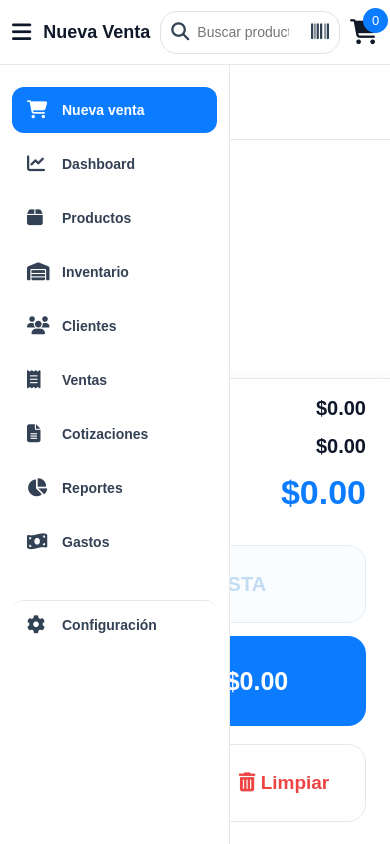
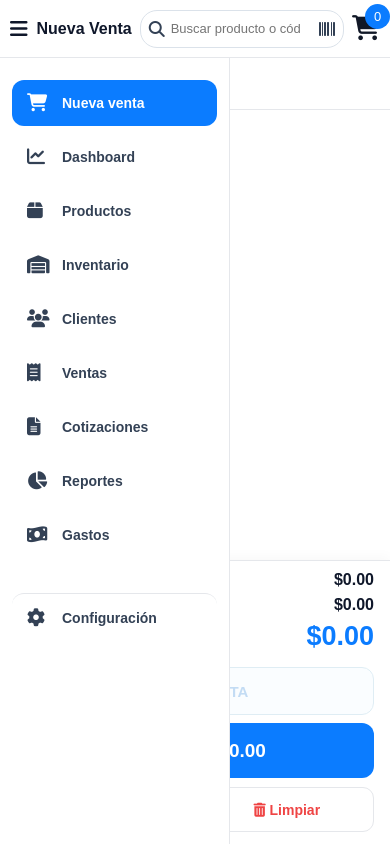
Before and after one commit to kleinel1995-hash/puntoventa3, a plain HTML site: page nueva_venta.html in a window 390 px wide. Both pictures are taken after a click on the icon 21 px from the left and 32 px from the top of the page. Drawn offline with Linux system fonts and the light colour scheme.

Commit message:
Actualizar nueva_venta.html

```diff
--- a/nueva_venta.html
+++ b/nueva_venta.html
@@ -34,6 +34,26 @@ body{background:var(--fondo);color:var(--texto);overflow:hidden}
 }
 @media(max-width:380px){body.modo-productos .product{min-height:300px;padding:12px}body.modo-productos .product-img-box{height:110px}body.modo-productos .product h3{font-size:14px}body.modo-productos .product b{font-size:21px}body.modo-productos .stock{font-size:13px}.summary{padding:12px 16px 16px}.row{font-size:17px}.total{font-size:29px}.btn-mayorista{height:60px;font-size:17px}.pay{height:65px;font-size:20px}.actions button{height:58px;font-size:15px}}
 @media(min-width:1101px){#fondoMenu{display:none!important}}
+
+/* ===== AJUSTE COMPACTO: MENOS ALTURA EN MÓVIL ===== */
+@media(max-width:700px){
+.header{height:58px;padding:0 10px;gap:8px}.header h1{font-size:16px}.header-left{gap:9px}.header-left i{font-size:20px}
+.search-box{height:38px;padding:0 8px;gap:6px}.search-box input{font-size:13px}.search-box i{font-size:16px}
+.sale-detail{top:58px}.sale-detail h2{min-height:52px;padding:13px 15px;font-size:20px}
+#carrito{padding:0 12px}.sale-item{grid-template-columns:45px 1fr 65px 20px;gap:7px;padding:8px 0}
+.sale-item img{width:42px;height:42px}.sale-item h4{font-size:13px;margin-bottom:3px}.sale-item small{font-size:13px}
+.qty{margin-top:4px}.qty button,.qty span{height:23px}.qty button{width:24px;font-size:15px}.qty span{width:26px;font-size:13px}.price{font-size:12px}
+.summary{padding:10px 16px 12px}.row{font-size:16px;margin-bottom:7px}.total{font-size:27px}
+.btn-mayorista{height:48px;border-radius:12px;font-size:15px;margin-top:8px;margin-bottom:2px}
+.pay{height:55px;border-radius:12px;font-size:19px;margin-top:6px}.actions{gap:9px;margin-top:9px}.actions button{height:45px;border-radius:11px;font-size:14px}
+.sidebar{top:58px}#fondoMenu{inset:58px 0 0}
+}
+@media(max-width:380px){
+.summary{padding:8px 12px 10px}.row{font-size:15px;margin-bottom:6px}.total{font-size:25px}
+.btn-mayorista{height:43px;font-size:14px}.pay{height:49px;font-size:17px}.actions button{height:40px;font-size:13px}
+.sale-detail h2{min-height:48px;padding:11px 13px;font-size:18px}
+}
+
 </style>
 </head>
 <body>
```
